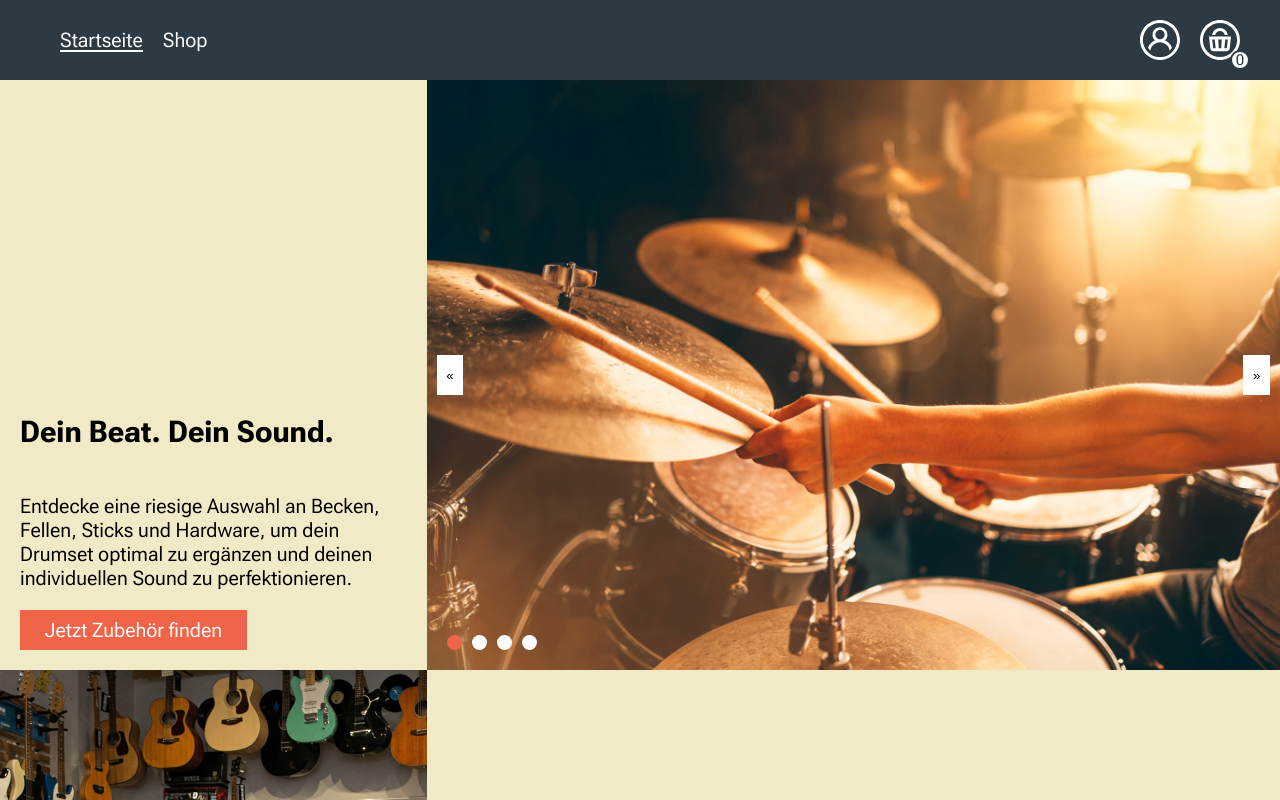
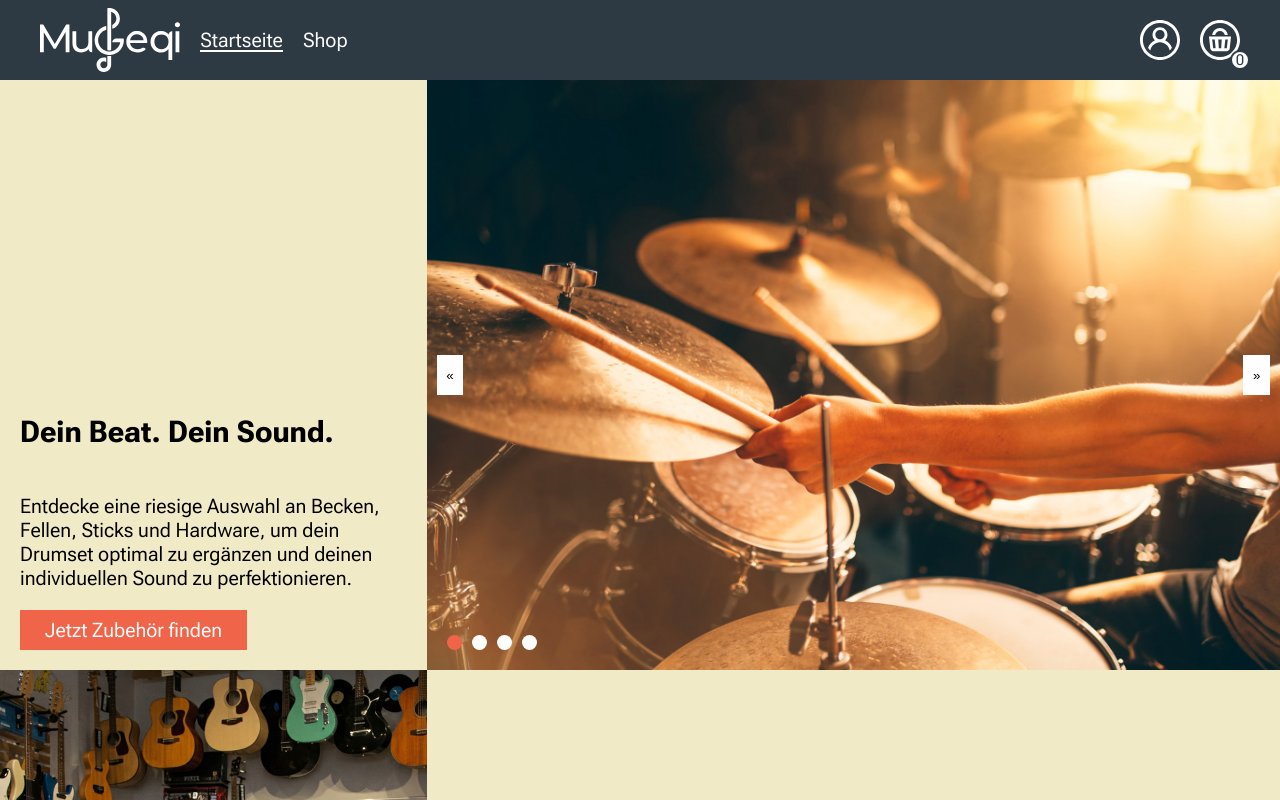
Before and after one commit to SandroHatzfeld/Shopping-Cart, a React (Vite) app: page / in a window 1280 px wide. Shown: the top 800 px of the page. Built offline with nearby package versions, Linux system fonts and the light colour scheme.

Commit message:
logo fix

```diff
--- a/src/routes/Cart.jsx
+++ b/src/routes/Cart.jsx
@@ -1,7 +1,6 @@
 import { useContext, useEffect, useState } from "react"
 import { ShopContext } from "./Root.jsx"
 import { Form, useLoaderData } from "react-router-dom"
-import LinkButton from '../components/LinkButton.jsx'
 import AddToCart from '../components/shop/AddToCart.jsx'
 
 export default function Cart() {
--- a/src/styles/main.scss
+++ b/src/styles/main.scss
@@ -37,7 +37,10 @@ button {
   box-sizing: border-box;
 }
 
-h1, h2, h3, h4 {
+h1,
+h2,
+h3,
+h4 {
   margin-top: 0;
 }
 
@@ -88,6 +91,9 @@ nav {
 
   .logo {
     height: 80%;
+    a {
+      height: 100%;
+    }
   }
 
   .icon {
```
